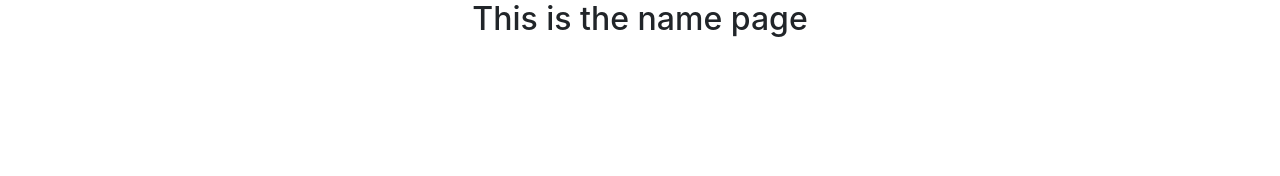
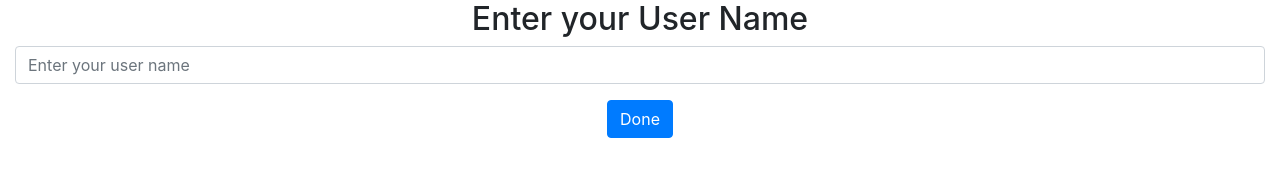
Before and after one commit to shreyagpt/reversi, a website: page public/name.html in a window 1280 px wide. Drawn offline with nearby package versions, Linux system fonts and the light colour scheme.

Commit message:
no message

```diff
--- a/public/name.html
+++ b/public/name.html
@@ -1,7 +1,13 @@
 <!doctype html>
 <html lang="en">
   <head>
-    <!-- Required meta tags -->
+    <title> Enter your user name for Reversi!</title>
+	<script>
+	function submitForm(){
+	var username=$('#username').val();
+	window.location.href = 'lobby.html?username='+username;
+}
+</script>
     <meta charset="utf-8">
     <meta name="viewport" content="width=device-width, initial-scale=1, shrink-to-fit=no">
     <!-- Bootstrap CSS -->
@@ -9,10 +15,21 @@
   </head>
   <body>
 	<div class="container-fluid text-center">
-		<div class="row" id=header-row>
+		<div class="row" id="header-row">
 			<div class="col">
-			<h2>This is the name page</h2>
-</div>
+			<h2>Enter your User Name</h2>
+			</div>
+		</div>
+		<div class='row'>
+			<div class='col'>
+			<form onsubmit='submitForm(); return false;' class='form in-line'>
+				<div class='form-group'>
+				<label for='username' class='col-form-label sr-only'>Enter your user name</label>
+				<input class='form-control' type='text' value= '' id='username' placeholder='Enter your user name'/>
+			</div>
+			<button type='submit' class='btn btn-default btn-primary'>Done</button>
+			</form>
+			</div>
 		</div>
 	</div>
 
```
